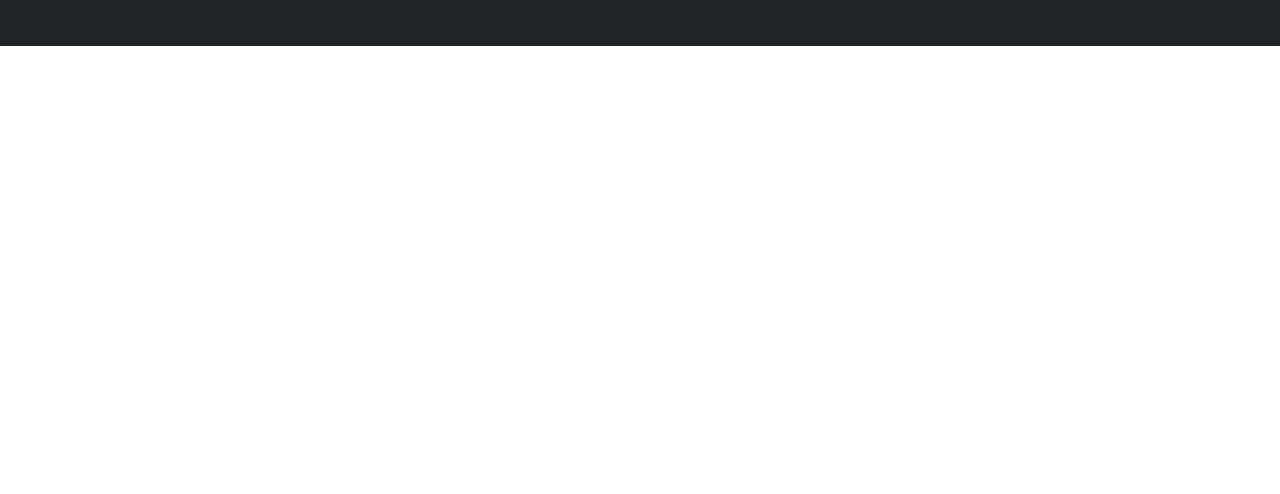
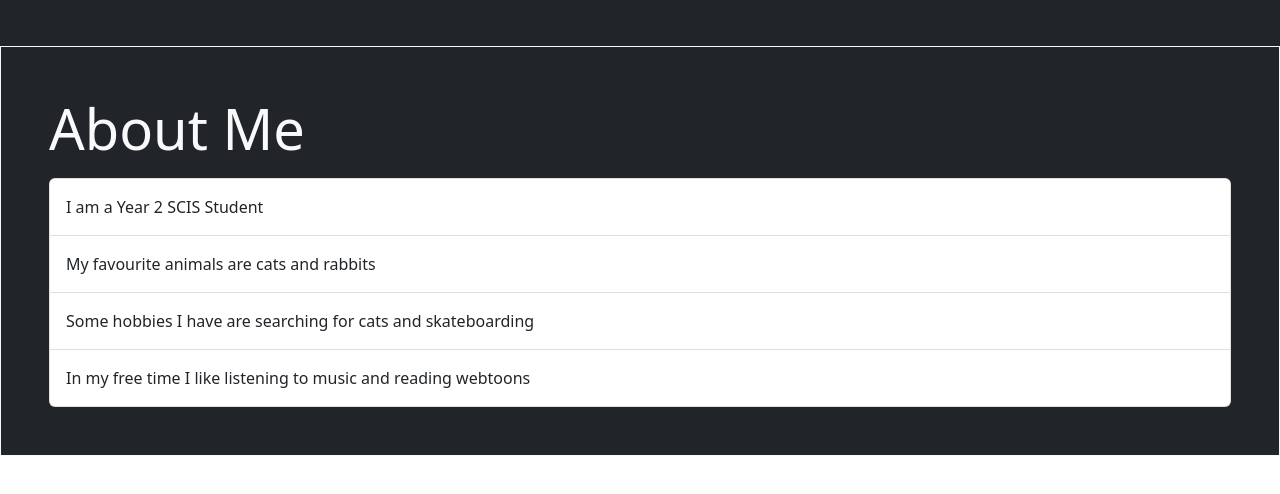
Before and after one commit to blarrie/blarrie.github.io, a plain HTML site: page index.html in a window 1280 px wide. Shown: the part 266-760 px from the top of the page. Drawn offline with nearby package versions, Linux system fonts and the light colour scheme.

Commit message:
added about me page

```diff
--- a/index.html
+++ b/index.html
@@ -65,6 +65,15 @@
         </div>
 
 
+        <div class="container-fluid border border-light p-5 mx-auto" id="home">
+            <h1 class="display-4 text-light mb-3">About Me</h1>
+            <ul class="list-group">
+                <li class="list-group-item p-3">I am a Year 2 SCIS Student</li>
+                <li class="list-group-item p-3">My favourite animals are cats and rabbits</li>
+                <li class="list-group-item p-3">Some hobbies I have are searching for cats and skateboarding</li>
+                <li class="list-group-item p-3">In my free time I like listening to music and reading webtoons</li>
+            </ul>
+        </div>
 
     </div>
 
```
